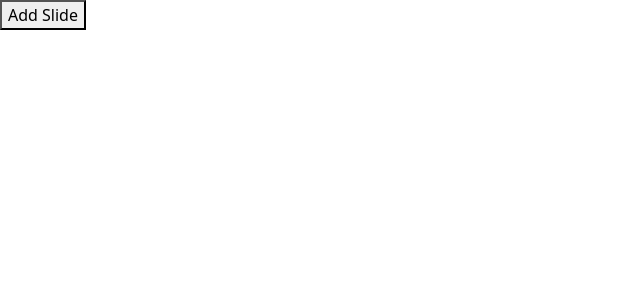
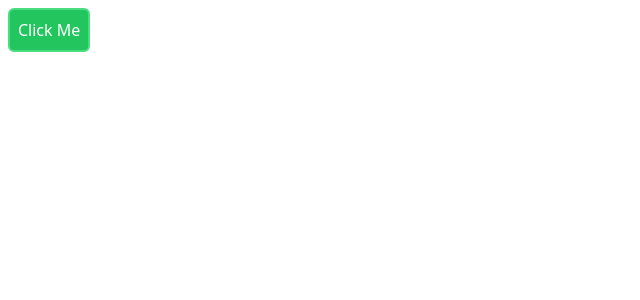
Before and after one commit to Dheeraj0408/react-tasks, a React (Create React App) app: page / in a window 1280 px wide. Shown: the top 300 px of the page, without its empty margins (0-640 px from the left). Built offline with nearby package versions, Linux system fonts and the light colour scheme.

Commit message:
table - tailwind

```diff
--- a/package.json
+++ b/package.json
@@ -38,5 +38,8 @@
       "last 1 firefox version",
       "last 1 safari version"
     ]
+  },
+  "devDependencies": {
+    "tailwindcss": "^3.4.1"
   }
 }
--- a/src/App.js
+++ b/src/App.js
@@ -1,12 +1,14 @@
 import "./App.css";
-import CarouselTask from "./components/class-components/carousel/carousel";
-// import ProductsData from "./components/class-components/products/Products1";
+import TailwindTable from "./components/class-components/table/tailwindTable";
+
+
 
 function App() {
-  return <div>
-    {/* <ProductsData/> */}
-    <CarouselTask/>
-  </div>;
+  return(
+    <>
+    <TailwindTable/>
+    </>
+  )
 }
 
 export default App;
--- /dev/null
+++ b/src/components/class-components/table/tailwindTable.js
@@ -0,0 +1,54 @@
+import { Component } from "react";
+
+class TailwindTable extends Component {
+  constructor() {
+    super();
+    this.state = {
+      data: [],
+    };
+  }
+  getData = () => {
+    fetch("https://fakestoreapi.com/products")
+      .then((res) => res.json())
+      .then((json) => this.setState({ data: json }));
+  };
+
+  render() {
+    return (
+      <>
+        <button onClick={this.getData} className="bg-green-500 p-2 m-2 border-2 border-green-400 rounded text-white">Click Me</button>
+        <div>
+          <table className="table-auto w-100 border-2">
+          {
+            this.state.data.length>0?  <thead>
+            <tr>
+                <th>ID</th>
+                <th>title</th>
+                <th>Image</th>
+                <th>Price</th>
+            </tr>
+        </thead>:null
+          }
+            {this.state.data.map((eachProduct) => {
+              return (
+                <tr key={eachProduct.id} className="border-2 border-black-500">
+                  <th scope="row" className="border-2 border-black-500">{eachProduct.id}</th>
+                  <td className="border-2 border-black-500">{eachProduct.title}</td>
+                  <td className="border-2 border-black-500">
+                    <img
+                      src={eachProduct.image}
+                      style={{ width: "100px", height: "100px" }}
+                      alt="Product"
+                    />
+                  </td>
+                  <td>{eachProduct.price}</td>
+                </tr>
+              );
+            })}
+          </table>
+        </div>
+      </>
+    );
+  }
+}
+export default TailwindTable;
--- a/src/index.css
+++ b/src/index.css
@@ -1,13 +1,3 @@
-body {
-  margin: 0;
-  font-family: -apple-system, BlinkMacSystemFont, 'Segoe UI', 'Roboto', 'Oxygen',
-    'Ubuntu', 'Cantarell', 'Fira Sans', 'Droid Sans', 'Helvetica Neue',
-    sans-serif;
-  -webkit-font-smoothing: antialiased;
-  -moz-osx-font-smoothing: grayscale;
-}
-
-code {
-  font-family: source-code-pro, Menlo, Monaco, Consolas, 'Courier New',
-    monospace;
-}
+@tailwind base;
+@tailwind components;
+@tailwind utilities;
--- /dev/null
+++ b/tailwind.config.js
@@ -0,0 +1,10 @@
+/** @type {import('tailwindcss').Config} */
+module.exports = {
+  content: [
+    "./src/**/*.{js,jsx,ts,tsx}",
+  ],
+  theme: {
+    extend: {},
+  },
+  plugins: [],
+}
```
Also changed, not shown: 1 other file (tests, documents, lock files or other folders).
